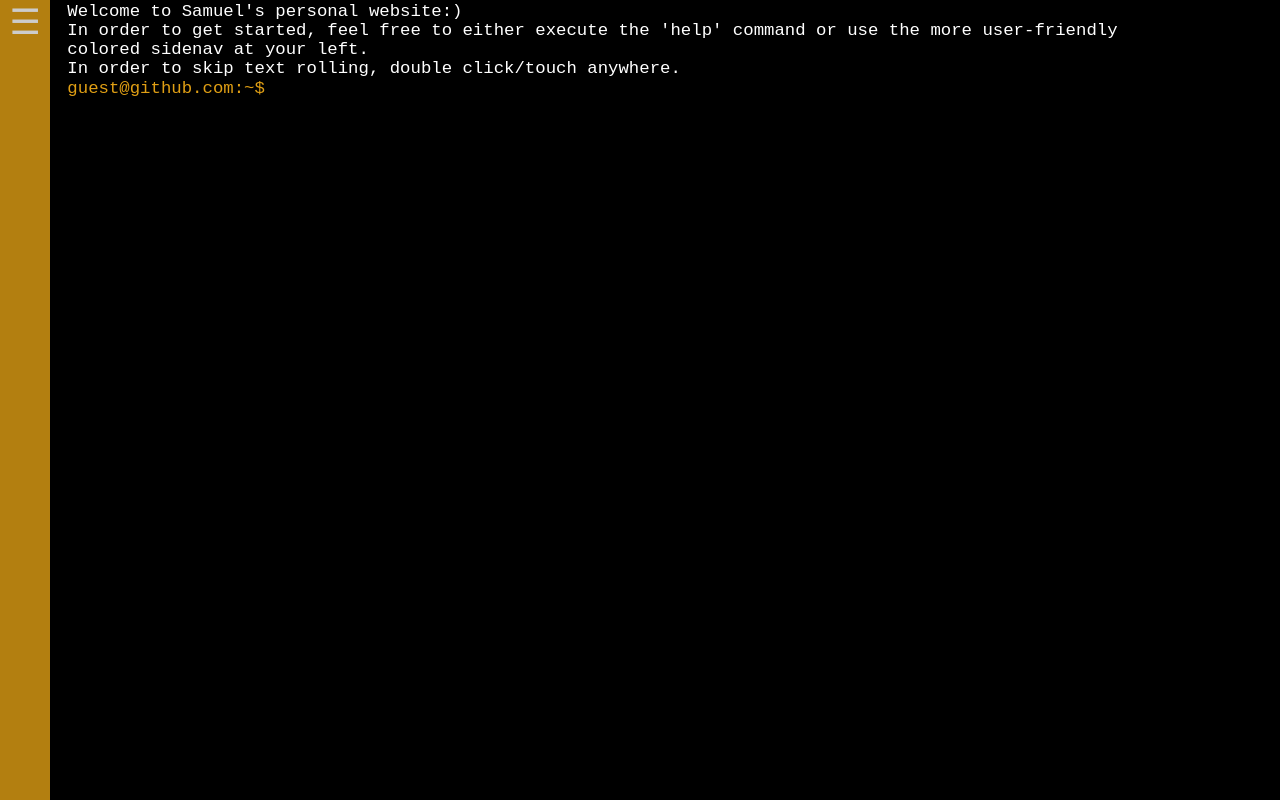
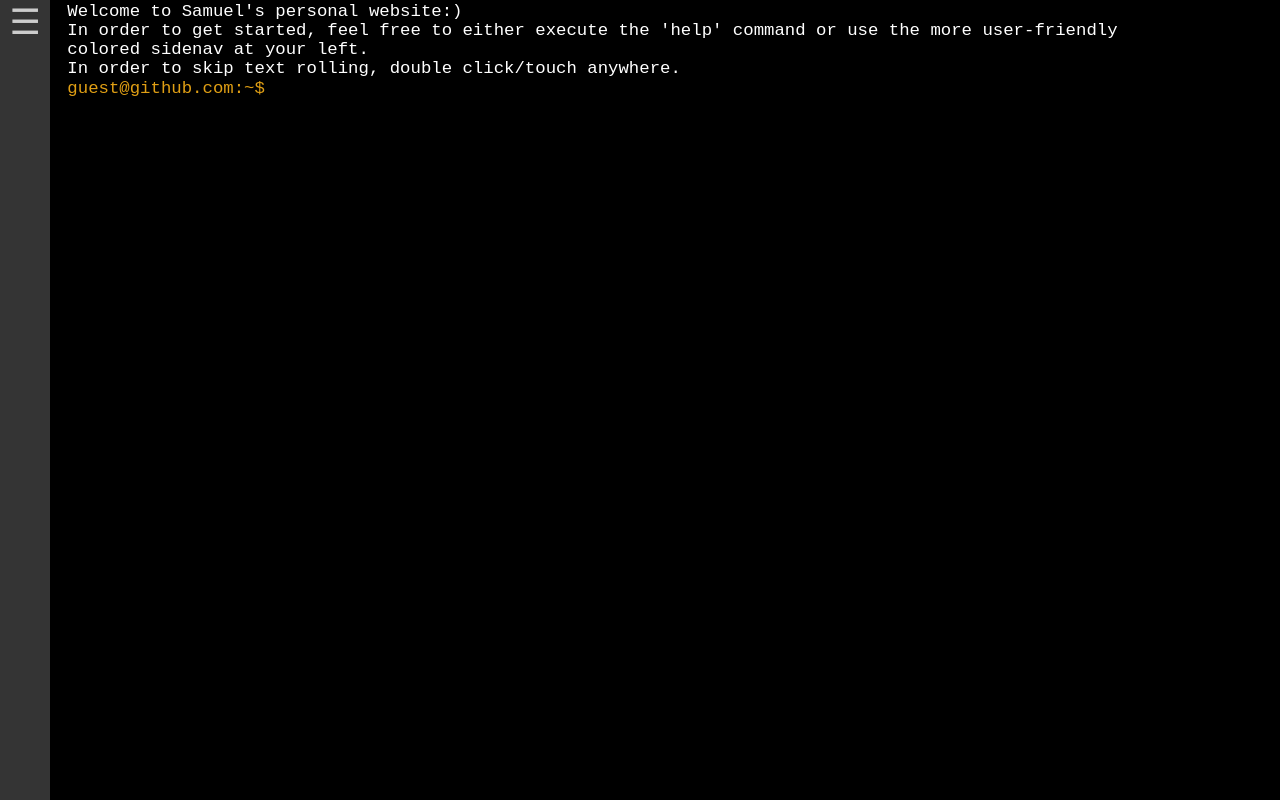
Before and after one commit to Samuelchen85/Samuelchen85.github.io, a plain HTML site: page index.html in a window 1280 px wide. Drawn offline with Linux system fonts and the light colour scheme.

Commit message:
Change side bar bg color

```diff
--- a/css/main.css
+++ b/css/main.css
@@ -89,7 +89,7 @@ body {
     z-index: 9;
     top: 0;
     left: 0;
-    background-color: #e09f14;
+    background-color: #424242;
     opacity: 0.8;
     overflow-x: hidden;
     transition: 0.3s;
```
